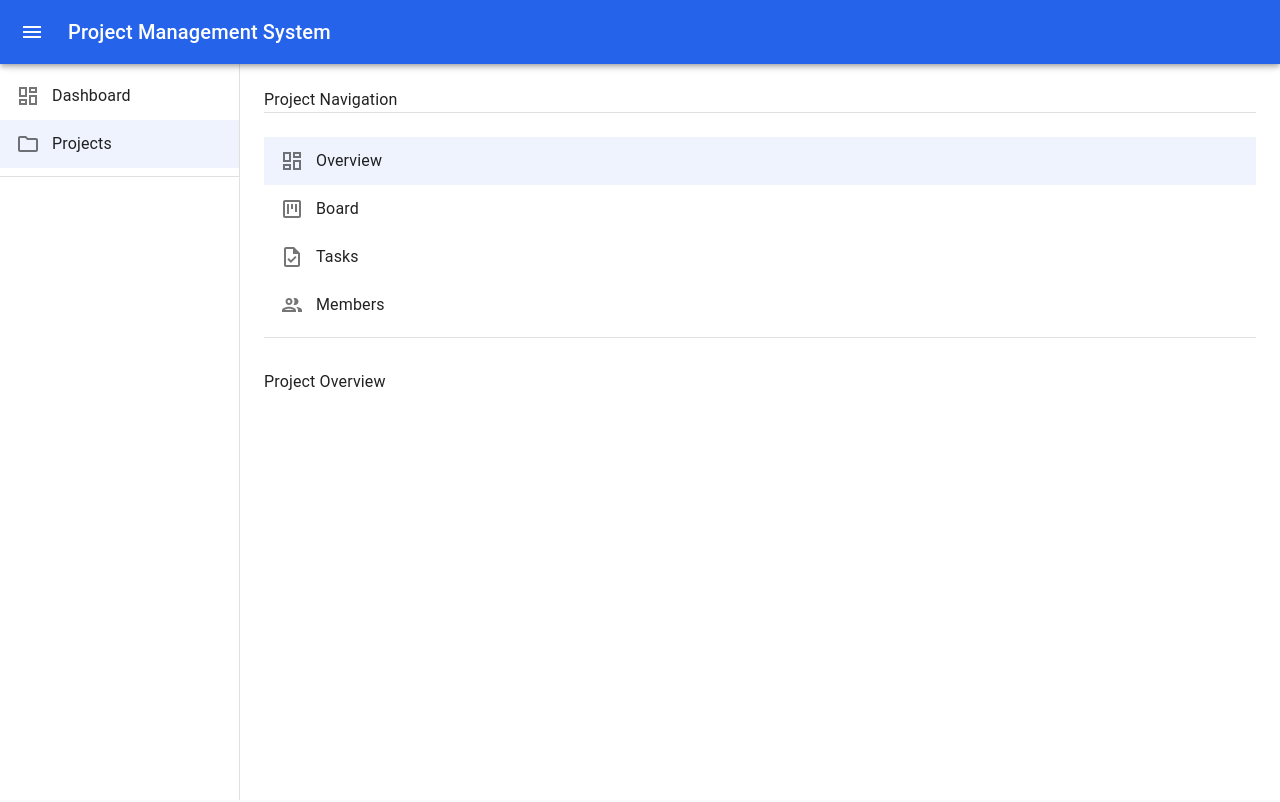
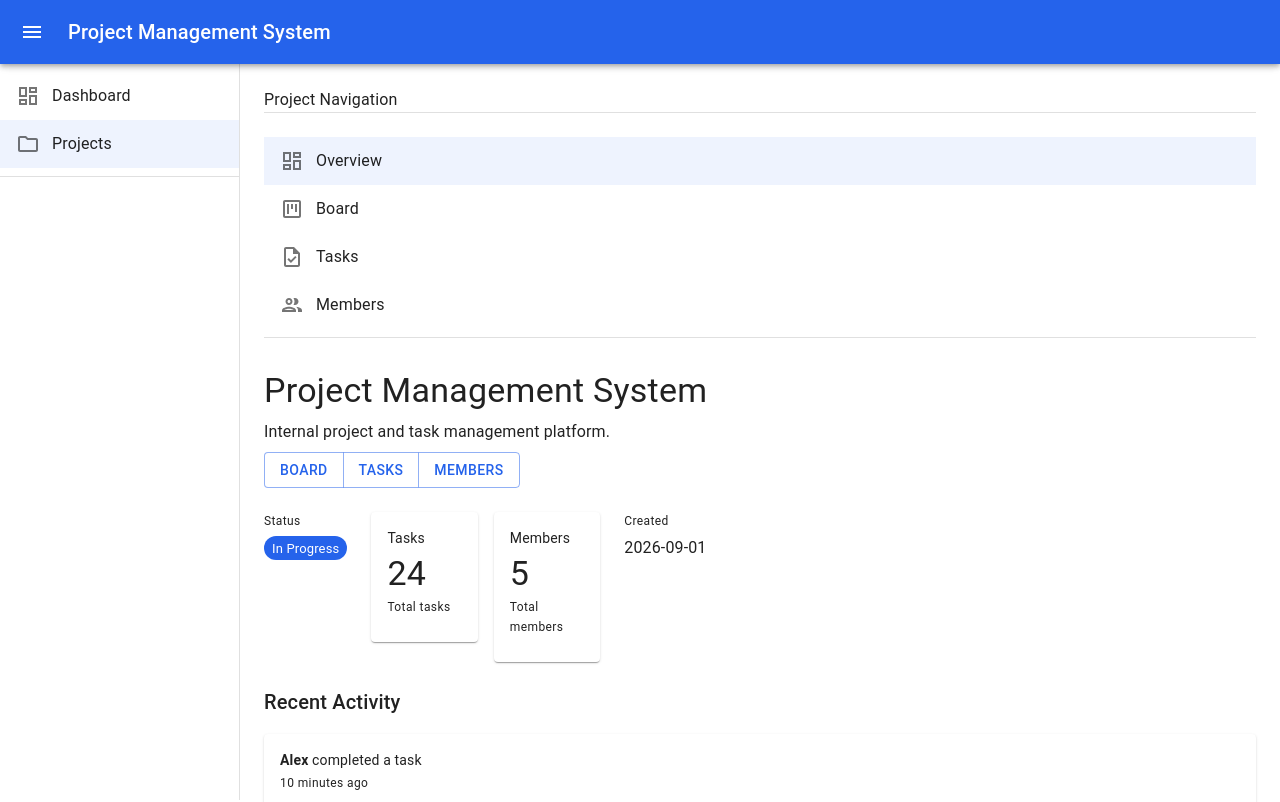
Before and after one commit to Avisek17/Project-Management-System, a React (Vite) app: page /projects/1 in a window 1280 px wide. Shown: the top 802 px of the page. Built offline with nearby package versions, Linux system fonts and the light colour scheme; no server answers.

Commit message:
overview completed

```diff
--- /dev/null
+++ b/src/features/projects/components/ProjecctSummaryCard.tsx
@@ -0,0 +1,29 @@
+import { Card, CardContent, Stack, Typography } from "@mui/material";
+
+interface ProjectSummaryCardProps {
+    title: string;
+    value: number;
+    description: string;
+}
+
+export default function ProjectSummaryCard({title, value, description}: ProjectSummaryCardProps){
+return(
+    <Card>
+        <CardContent>
+            <Stack spacing={0.5}>
+                <Typography variant="body2" color="text.secondary">
+                    {title}
+                </Typography>
+
+                <Typography variant="h4">
+                    {value}
+                </Typography>
+
+                <Typography variant="caption" color="text.secondary">
+                    {description}
+                </Typography>
+            </Stack>
+        </CardContent>
+    </Card>
+)
+}
--- /dev/null
+++ b/src/features/projects/components/ProjectActivity.tsx
@@ -0,0 +1,44 @@
+import { Card, CardContent, Stack, Typography } from "@mui/material";
+
+const activities = [
+    {
+    user: "Alex",
+    action: "completed a task",
+    time: "10 minutes ago",
+  },
+  {
+    user: "Sarah",
+    action: "updated the project",
+    time: "1 hour ago",
+  },
+  {
+    user: "John",
+    action: "joined the project",
+    time: "3 hours ago",
+  },
+]
+
+export default function ProjecctActivity(){
+    return(
+        <Stack spacing={2}>
+            <Typography variant="h6"> Recent Activity</Typography>
+            <Card>
+                <CardContent>
+                    <Stack spacing={2}>
+                        {activities.map((activity)=>(
+                            <Stack key={activity.user} spacing={0.5}>
+                                <Typography variant="body2">
+                                    <strong>{activity.user}</strong>{" "}
+                                    {activity.action}
+                                </Typography>
+                                <Typography variant="caption" color="text.secondary">
+                                    {activity.time}
+                                </Typography>
+                            </Stack>
+                        ))}
+                    </Stack>
+                </CardContent>
+            </Card>
+        </Stack>
+    )
+}
--- a/src/features/projects/components/ProjectCard.tsx
+++ b/src/features/projects/components/ProjectCard.tsx
@@ -3,6 +3,7 @@ import type { Project } from "../types/project.types";
 import DeleteIcon from "@mui/icons-material/Delete";
 import { useState } from "react";
 import EditIcon from "@mui/icons-material/Edit";
+import { Link } from "react-router-dom";
 
 interface ProjectCardProps {
     project: Project;
@@ -14,9 +15,10 @@ interface ProjectCardProps {
 export default function ProjectCard({ project, onDelete, onEdit }: ProjectCardProps){
     const [deleteDialogOpen, setDeleteDialogOpen]= useState(false);
     return(
-        <Card>
+        <Card >
             <CardContent>
-                <Stack spacing={2}>
+                <Stack
+                spacing={2}>
                     <Stack
                     direction={`row`}
                     sx={{
@@ -25,7 +27,10 @@ export default function ProjectCard({ project, onDelete, onEdit }: ProjectCardPr
                     }}
                     spacing={0.5}
                     >
-                        <Typography variant="h6">{project.name}</Typography>
+                        <Typography variant="h6"
+                        component={Link}
+                        to={`/projects/${project.id}`}
+                        >{project.name}</Typography>
                         <Chip
                         label={project.status}
                         size="small"
--- a/src/features/projects/pages/ProjectOverviewPage.tsx
+++ b/src/features/projects/pages/ProjectOverviewPage.tsx
@@ -1,3 +1,97 @@
+import { Button, ButtonGroup, Chip, Grid, Stack, Typography } from "@mui/material";
+import { Link, useParams } from "react-router-dom";
+import { projects } from "../data/projects";
+import ProjectSummaryCard from "../components/ProjecctSummaryCard";
+import ProjectActivity from "../components/ProjectActivity";
+
+
 export default function ProjectOverviewPage(){
-    return <h1>Project Overview</h1>
+    const { projectId } = useParams();
+
+    const project = projects.find(
+        (project)=> project.id === projectId
+    )
+    if(!project){
+        return(
+            <Typography variant="h4">Project not found.</Typography>
+        )
+    }
+    return (
+        <Stack spacing={3}>
+            <Stack spacing={1}>
+                <Typography variant="h4">
+                     {project.name}
+                </Typography>
+
+                <Typography variant="body1" color="text.secondary">
+                     {project.description}
+                 </Typography>
+                 <ButtonGroup variant="outlined">
+                    <Button
+                        component={Link}
+                        to="board"
+                    >
+                        Board
+                    </Button>
+
+                    <Button
+                        component={Link}
+                        to="tasks"
+                    >
+                        Tasks
+                    </Button>
+
+                    <Button
+                        component={Link}
+                        to="members"
+                    >
+                        Members
+                    </Button>
+                </ButtonGroup>
+             </Stack>
+             <Stack direction={{xs:"column", sm:"row"}}
+             spacing={3}
+             >
+                <Stack spacing={0.5}>
+                    <Typography variant="caption" color="text.secondary">Status</Typography>
+                    <Chip
+                    label={project.status}
+                    size="small"
+                    color={
+                        project.status === "Completed" ? "success" : project.status === "In Progress" ? "primary" : "default"
+                    }
+                    />
+                </Stack>
+                <Grid container spacing={2}>
+                    <Grid size={{xs:12, sm:6 }}>
+                        <ProjectSummaryCard
+                        title="Tasks"
+                        value={project.tasksCount}
+                        description="Total tasks"
+                        />
+                    </Grid>
+                    <Grid size={{xs:12, sm:6}}>
+                        <ProjectSummaryCard
+                        title="Members"
+                        value={project.membersCount}
+                        description="Total members"
+                        />
+                    </Grid>
+                </Grid>
+
+
+                <Stack spacing={0.5}>
+                    <Typography variant="caption" color="text.secondary">
+                        Created
+                    </Typography>
+
+                    <Typography variant="body1">
+                        {project.createdAt}
+                    </Typography>
+                </Stack>
+
+            </Stack>
+            <ProjectActivity />
+        </Stack>
+    )
 }
```
